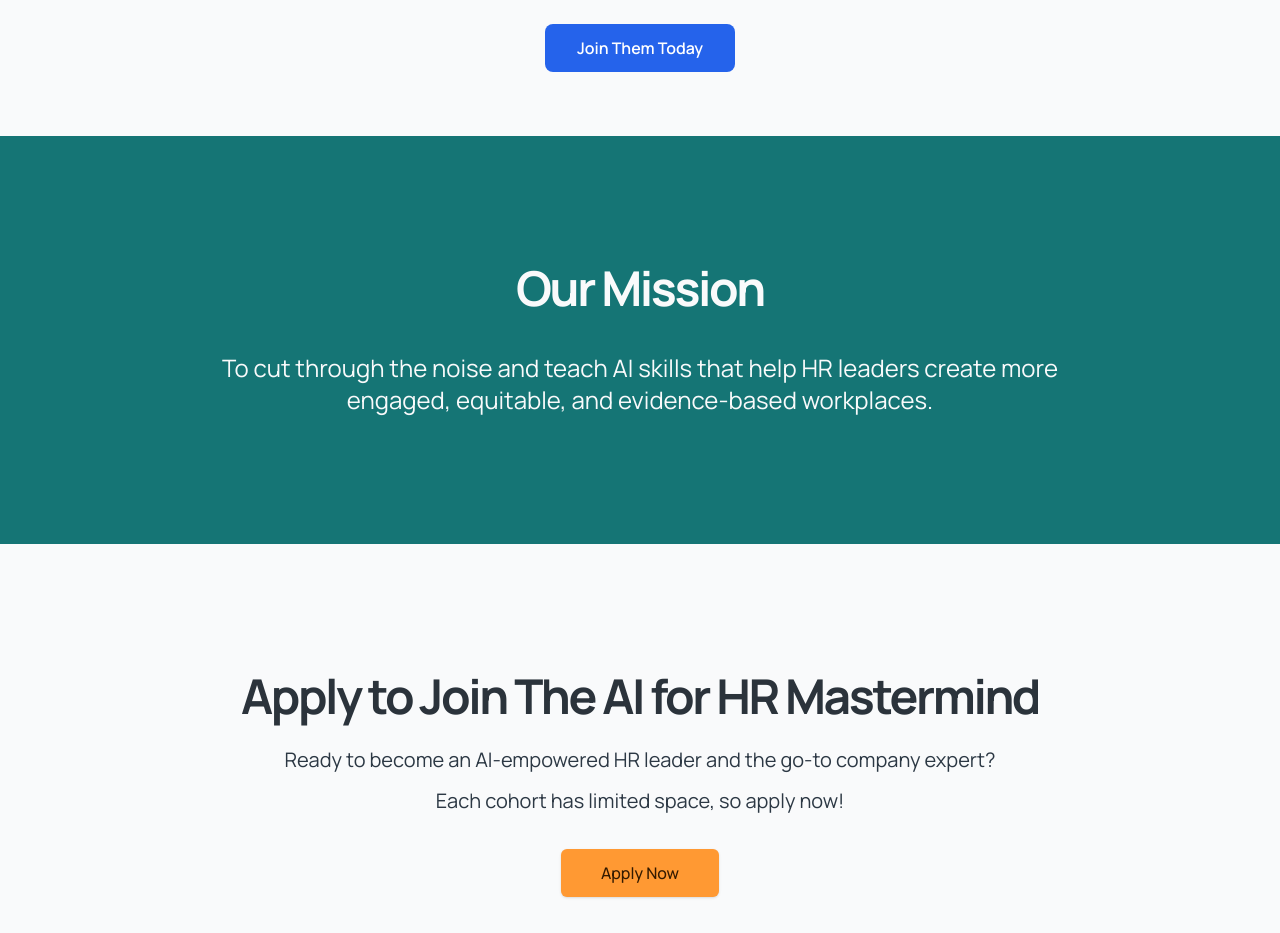
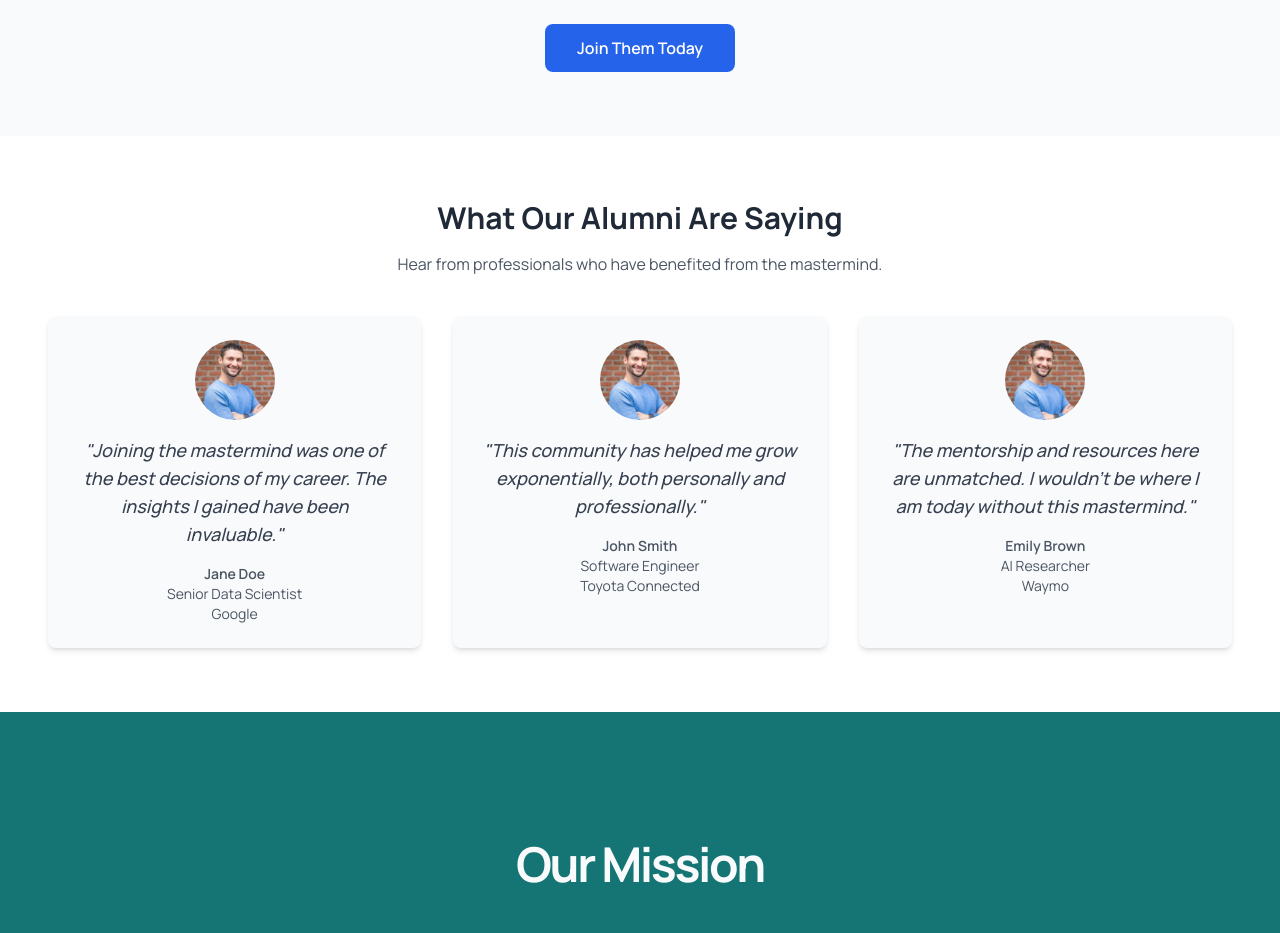
Before and after one commit to SimpleJoySolutions/workplace-labs-mastermind, a Next.js app: page / in a window 1280 px wide. Shown: the part 5580-6513 px from the top of the page. Built offline with nearby package versions, Linux system fonts and the light colour scheme.

Commit message:
social proof

```diff
--- a/src/components/home-body.tsx
+++ b/src/components/home-body.tsx
@@ -29,6 +29,7 @@ import Image from "next/image";
 import { motion } from 'framer-motion';
 import { PublicationLogosComponent } from './publication-logos';
 import { AlumniCompaniesSection } from './alumni-companies-section';
+import { SocialProofSection } from './social-proof-section';
 
 export const HomeBody = () => {
   return (
@@ -433,6 +434,7 @@ export const HomeBody = () => {
           transition={{ duration: 0.5, delay: 0.2 }}
         >
           <AlumniCompaniesSection />
+          <SocialProofSection />
         </motion.section>
         <motion.section
           initial={{ opacity: 0 }}
--- /dev/null
+++ b/src/components/social-proof-section.tsx
@@ -0,0 +1,72 @@
+import Image from 'next/image';
+
+type Testimonial = {
+  name: string;
+  title: string;
+  company: string;
+  photo: string;
+  quote: string;
+};
+
+export const SocialProofSection = () => {
+  const testimonials: Testimonial[] = [
+    {
+      name: 'Jane Doe',
+      title: 'Senior Data Scientist',
+      company: 'Google',
+      photo: '/images/jonathan-square.webp',
+      quote: 'Joining the mastermind was one of the best decisions of my career. The insights I gained have been invaluable.',
+    },
+    {
+      name: 'John Smith',
+      title: 'Software Engineer',
+      company: 'Toyota Connected',
+      photo: '/images/jonathan-square.webp',
+      quote: 'This community has helped me grow exponentially, both personally and professionally.',
+    },
+    {
+      name: 'Emily Brown',
+      title: 'AI Researcher',
+      company: 'Waymo',
+      photo: '/images/jonathan-square.webp',
+      quote: "The mentorship and resources here are unmatched. I wouldn't be where I am today without this mastermind.",
+    },
+  ];
+
+  return (
+    <section className="bg-white py-16">
+      <div className="max-w-7xl mx-auto px-6 sm:px-8 lg:px-12 text-center">
+        <h2 className="text-3xl font-bold text-gray-800">
+          What Our Alumni Are Saying
+        </h2>
+        <p className="mt-4 text-gray-600">
+          Hear from professionals who have benefited from the mastermind.
+        </p>
+        <div className="mt-10 grid grid-cols-1 sm:grid-cols-2 lg:grid-cols-3 gap-8">
+          {testimonials.map((testimonial) => (
+            <div
+              key={testimonial.name}
+              className="bg-gray-50 p-6 shadow-md rounded-lg flex flex-col items-center"
+            >
+              <Image
+                src={testimonial.photo}
+                alt={`${testimonial.name}'s profile picture`}
+                width={80}
+                height={80}
+                className="rounded-full object-cover"
+              />
+              <p className="mt-4 text-lg font-medium text-gray-700 italic">
+                "{testimonial.quote}"
+              </p>
+              <div className="mt-4 text-sm text-gray-600">
+                <p className="font-semibold">{testimonial.name}</p>
+                <p>{testimonial.title}</p>
+                <p>{testimonial.company}</p>
+              </div>
+            </div>
+          ))}
+        </div>
+      </div>
+    </section>
+  );
+};
```
